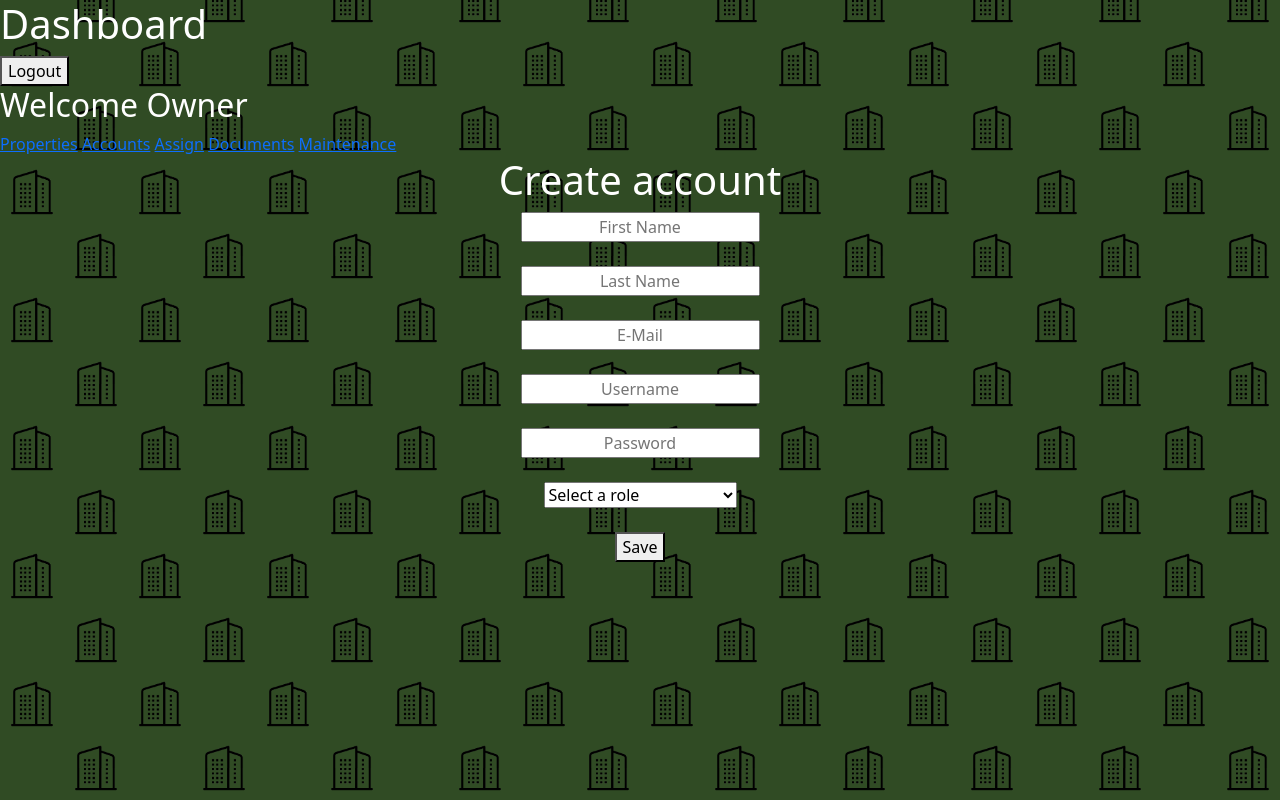
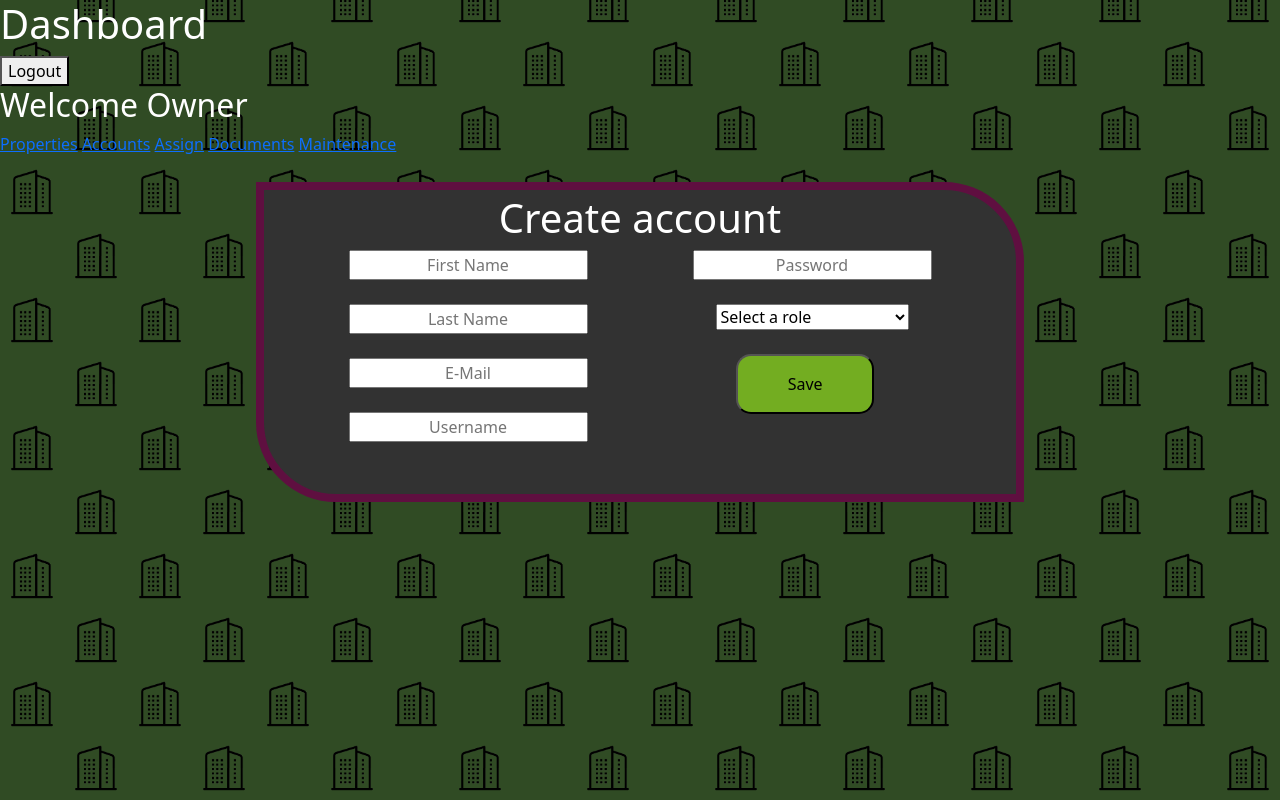
Before and after one commit to kemoycampbell/myProperty, a SvelteKit app in the folder code/: page /dashboard/owner/accounts/add in a window 1280 px wide. Built offline with nearby package versions, Linux system fonts and the light colour scheme.

Commit message:
More CSS

```diff
--- a/code/src/routes/dashboard/owner/+layout.svelte
+++ b/code/src/routes/dashboard/owner/+layout.svelte
@@ -1,4 +1,4 @@
-<div id="star-container">
+
     <header>
         <h2 class="hello">Welcome Owner</h2>
         <a href="/dashboard/owner/properties">Properties</a>
@@ -7,6 +7,7 @@
         <a href="/dashboard/owner/documents">Documents</a>
         <a href="/dashboard/owner/maintenance">Maintenance</a>
     </header>
+    <div id="star-container">
     <main>
         <slot />
     </main>
--- a/code/src/routes/dashboard/owner/accounts/add/+page.svelte
+++ b/code/src/routes/dashboard/owner/accounts/add/+page.svelte
@@ -34,7 +34,8 @@
 	}
 </script>
 
-<div>
+<div id="body">
+	<div id="class-box">
 	<h1 style="text-align: center;">Create account</h1>
 
 	<form id="add-form" on:submit|preventDefault={handleRegister}>
@@ -64,7 +65,6 @@
 		<br />
 
 		<label>
-
 			<select bind:value={role} required>
 				<option value="" disabled selected>Select a role</option>
 				{#each roles as roleOption}
@@ -74,13 +74,12 @@
 		</label>
 		<br />
 
-		<button type="submit">Save</button>
-	</form>
+		<button id="prop-button" type="submit">Save</button>
+	</form></div>
 </div>
 
 <style>
-
-    #add-form{
+	#add-form {
 		display: flex;
 		flex-wrap: wrap;
 		flex-direction: column;
@@ -93,5 +92,43 @@
 		text-align: center;
 	}
 
+	#body {
+		justify-items: center;
+		width: 100%;
+		display: flex;
+		flex-direction: column;
+		align-items: center;
+		justify-content: center;
+		position: absolute;
+		left: 0px;
+		z-index: 10;
+		overflow: hidden;
+		position: relative;
+		padding-top: 2%;
+	}
 
+	#class-box {
+		width: 60vw;
+		height: 40vh;
+		max-width: 800px;
+		max-height: 600px;
+		background-color: rgb(50, 50, 50);
+		border: 0.5rem solid #5f0f40;
+		border-top-right-radius: 5rem;
+		border-bottom-left-radius: 5rem;
+
+		padding: 2rem;
+		text-align: center;
+		display: flex;
+		flex-direction: column;
+		justify-content: center;
+	}
+	#prop-button{
+        border-radius: 15px;
+        background: #73AD21;
+        padding: 10px;
+        width: 20%;
+        height: 25%;
+        margin-right: 2%;
+    }
 </style>
--- a/code/src/routes/dashboard/owner/assign/+page.svelte
+++ b/code/src/routes/dashboard/owner/assign/+page.svelte
@@ -23,7 +23,7 @@
 		try {
 			userInfo = decodeJWT(token);
 		} catch (error) {
-            console.error("Error decoding token", error);
+			console.error('Error decoding token', error);
 		}
 	}
 
@@ -44,7 +44,7 @@
 			properties = propertiesData.properties;
 			users = usersData.users;
 		} catch (error) {
-            console.error("Error loading data:", error);
+			console.error('Error loading data:', error);
 		}
 	});
 
@@ -62,7 +62,7 @@
 			const data = await res.json();
 			units = data.units;
 		} catch (error) {
-            console.error("Error loading units:", error);
+			console.error('Error loading units:', error);
 		}
 	}
 
@@ -71,7 +71,7 @@
 	// Función para hacer el POST y asignar el inquilino
 	async function assignTenant() {
 		if (!selectedUserId || !selectedUnitId || !startDate || !endDate) {
-            alert("Please fill in all fields.");
+			alert('Please fill in all fields.');
 			return;
 		}
 
@@ -98,13 +98,15 @@
 			const result = await res.json();
 			alert(result.message || 'Tenant assigned successfully!');
 		} catch (error) {
-            console.error("Error assigning tenant:", error);
-            alert("Error assigning tenant.");
+			console.error('Error assigning tenant:', error);
+			alert('Error assigning tenant.');
 		}
 	}
 </script>
 
-<div>
+<div id="body">
+	<div id="class-box">
+
 			<p>Select a property</p>
 			<select bind:value={selectedPropertyId}>
 				<option value="">Select a property</option>
@@ -123,6 +125,8 @@
 				</select>
 			{/if}
 
+
+
 			<p>Select a user</p>
 			<select bind:value={selectedUserId}>
 				<option value="">Select a user</option>
@@ -139,4 +143,100 @@
 
 			<br /><br />
 			<button on:click={assignTenant}>Assign Tenant</button>
+
 		</div>
+</div>
+
+<style>
+	#body {
+		justify-items: center;
+		width: 100%;
+		display: flex;
+		flex-direction: column;
+		align-items: center;
+		justify-content: center;
+		position: absolute;
+		left: 0px;
+		z-index: 10;
+		overflow: hidden;
+		position: relative;
+	}
+
+	#class-box {
+		width: 60vw;
+    height: 40vh;
+    max-width: 800px;
+    max-height: 600px;
+    background-color: rgb(50, 50, 50);
+    border: 0.5rem solid #5f0f40;
+    border-top-right-radius: 5rem;
+    border-bottom-left-radius: 5rem;
+    padding: 2rem;
+    text-align: center;
+    display: flex;
+    flex-direction: column;
+    justify-content: space-evenly;
+    align-items: stretch;
+    flex-wrap: wrap;
+	}
+
+    #class-box button {
+        border-radius: 15px;
+        background: #73AD21;
+        padding: 10px;
+        width: 30%;
+        height: 35%;
+        margin: 0%;
+    }
+
+	#login-Form {
+		display: flex;
+		flex-direction: column;
+		justify-items: center;
+		font-family: 'Gill Sans', 'Gill Sans MT', Calibri, 'Trebuchet MS', sans-serif;
+		align-items: center;
+	}
+
+	#login-Title {
+		font-family: 'Gill Sans', 'Gill Sans MT', Calibri, 'Trebuchet MS', sans-serif;
+		font-size: 50px;
+		color: #0f4c5c;
+		-webkit-text-stroke: 0.5px whitesmoke;
+		justify-self: center;
+	}
+
+	::-webkit-input-placeholder {
+		text-align: center;
+	}
+
+	#partition1 {
+		display: flex;
+		flex-direction: column;
+		align-items: center;
+		column-gap: 0.51rem;
+	}
+
+    #partition2 {
+		display: flex;
+		flex-direction: column;
+		align-items: center;
+		column-gap: 0.51rem;
+	}
+
+	#accountAddButton {
+		border-radius: 15px;
+		background: #73ad21;
+		padding: 10px;
+		width: 13.5%;
+		height: 13.5%;
+	}
+
+	@keyframes pan {
+		0% {
+			background-position: 0% 0%;
+		}
+		100% {
+			background-position: 100% 0%;
+		}
+	}
+</style>
--- a/code/src/routes/dashboard/owner/documents/+page.svelte
+++ b/code/src/routes/dashboard/owner/documents/+page.svelte
@@ -1,6 +1,6 @@
 <script lang="ts">
-  import { onMount } from "svelte";
-  import { goto } from "$app/navigation";
+	import { onMount } from 'svelte';
+	import { goto } from '$app/navigation';
 
 	type Document = {
 		id: string;
@@ -19,10 +19,10 @@
 	}
 
 	onMount(async () => {
-    const token = localStorage.getItem("token");
+		const token = localStorage.getItem('token');
 
 		if (!token) {
-      console.error("Token not found");
+			console.error('Token not found');
 			return;
 		}
 
@@ -30,14 +30,14 @@
 		try {
 			userInfo = decodeJWT(token);
 		} catch (err) {
-      console.error("Invalid token", err);
+			console.error('Invalid token', err);
 			return;
 		}
 
 		const ownerId = userInfo?.id;
 
 		if (!ownerId) {
-      console.error("Owner ID not found in token");
+			console.error('Owner ID not found in token');
 			return;
 		}
 
@@ -46,19 +46,21 @@
 			const data = await res.json();
 			documents = data.body.documents.map((doc: Document) => ({
 				...doc,
-        path: `http://localhost:5173/uploads/${doc.path.split("\\").pop()}` // Modificar la ruta del archivo
+				path: `http://localhost:5173/uploads/${doc.path.split('\\').pop()}` // Modificar la ruta del archivo
 			}));
 		} catch (err) {
-      console.error("Error fetching documents", err);
+			console.error('Error fetching documents', err);
 		}
 	});
 
 	function goToAddDocument() {
-    goto("/dashboard/owner/documents/add");
+		goto('/dashboard/owner/documents/add');
 	}
 </script>
 
-<div>
+<div id="body">
+	<div id="class-box">
+		<div id="add-form">
 			<h2>Owner's Documents</h2>
 
 			<button on:click={goToAddDocument}>Add Document</button>
@@ -67,9 +69,12 @@
 				<ul>
 					{#each documents as doc}
 						<li>
-          <strong>Created At:</strong> {new Date(doc.createdAt).toLocaleString()} <br />
-          <strong>Unit ID:</strong> {doc.unit} <br />
-          <strong>Tenant ID:</strong> {doc.tenant} <br />
+							<strong>Created At:</strong>
+							{new Date(doc.createdAt).toLocaleString()} <br />
+							<strong>Unit ID:</strong>
+							{doc.unit} <br />
+							<strong>Tenant ID:</strong>
+							{doc.tenant} <br />
 						</li>
 					{/each}
 				</ul>
@@ -77,3 +82,60 @@
 				<p>No documents found.</p>
 			{/if}
 		</div>
+	</div>
+</div>
+
+<style>
+	#add-form {
+		display: flex;
+		flex-wrap: wrap;
+		flex-direction: column;
+		width: 100%;
+		height: 100%;
+		align-items: center;
+	}
+
+	::-webkit-input-placeholder {
+		text-align: center;
+	}
+
+	#body {
+		justify-items: center;
+		width: 100%;
+		display: flex;
+		flex-direction: column;
+		align-items: center;
+		justify-content: center;
+		position: absolute;
+		left: 0px;
+		z-index: 10;
+		overflow: hidden;
+		position: relative;
+		padding-top: 2%;
+	}
+
+	#class-box {
+		width: 60vw;
+		height: 40vh;
+		max-width: 800px;
+		max-height: 600px;
+		background-color: rgb(50, 50, 50);
+		border: 0.5rem solid #5f0f40;
+		border-top-right-radius: 5rem;
+		border-bottom-left-radius: 5rem;
+
+		padding: 2rem;
+		text-align: center;
+		display: flex;
+		flex-direction: column;
+		justify-content: center;
+	}
+	#prop-button {
+		border-radius: 15px;
+		background: #73ad21;
+		padding: 10px;
+		width: 20%;
+		height: 25%;
+		margin-right: 2%;
+	}
+</style>
--- a/code/src/routes/dashboard/owner/maintenance/+page.svelte
+++ b/code/src/routes/dashboard/owner/maintenance/+page.svelte
@@ -58,6 +58,10 @@
     });
 </script>
 
+
+<div id="body">
+	<div id="class-box">
+		<div id="add-form">
 <div>
     <h2>Owner's Maintenance Requests</h2>
 
@@ -82,3 +86,60 @@
         {/each}
     {/if}
 </div>
+        </div>
+    </div>
+</div>
+<style>
+	#add-form {
+		display: flex;
+		flex-wrap: wrap;
+		flex-direction: column;
+		width: 100%;
+		height: 100%;
+		align-items: center;
+	}
+
+	::-webkit-input-placeholder {
+		text-align: center;
+	}
+
+	#body {
+		justify-items: center;
+		width: 100%;
+		display: flex;
+		flex-direction: column;
+		align-items: center;
+		justify-content: center;
+		position: absolute;
+		left: 0px;
+		z-index: 10;
+		overflow: hidden;
+		position: relative;
+		padding-top: 2%;
+	}
+
+	#class-box {
+		width: 60vw;
+		height: 40vh;
+		max-width: 800px;
+		max-height: 600px;
+		background-color: rgb(50, 50, 50);
+		border: 0.5rem solid #5f0f40;
+		border-top-right-radius: 5rem;
+		border-bottom-left-radius: 5rem;
+
+		padding: 2rem;
+		text-align: center;
+		display: flex;
+		flex-direction: column;
+		justify-content: center;
+	}
+	#prop-button {
+		border-radius: 15px;
+		background: #73ad21;
+		padding: 10px;
+		width: 20%;
+		height: 25%;
+		margin-right: 2%;
+	}
+</style>
```
Also changed, not shown: code/src/routes/dashboard/owner/properties/+page.svelte (+9 -0 lines), code/src/routes/dashboard/owner/properties/add/+page.svelte (+92 -18 lines). Lines whose indentation alone changed are shown as unchanged.
